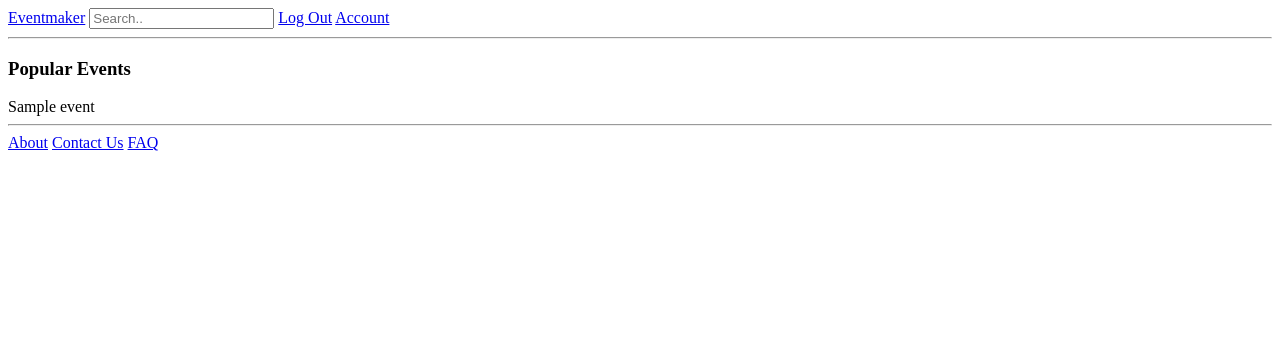
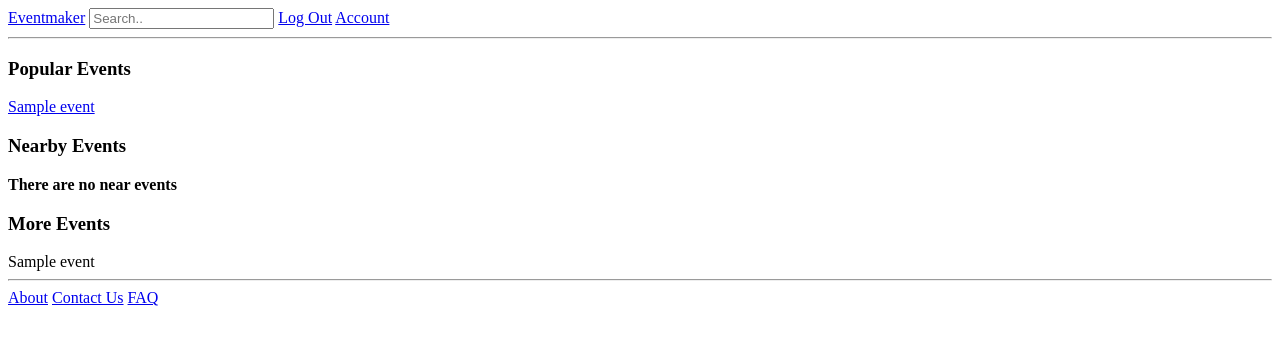
Before and after one commit to erenoezveren/eventmaker, a Django app: page /eventmaker/ in a window 1280 px wide. Shown: the top 345 px of the page. Run offline with Django 3.2, Linux system fonts and the light colour scheme; tables that the repository leaves empty hold one stand-in row (values such as "Sample post").

Commit message:
Basic Home + Event Pages

```diff
--- a/eventmakerapp/urls.py
+++ b/eventmakerapp/urls.py
@@ -6,4 +6,5 @@ app_name = 'eventmakerapp'
 urlpatterns = [
     path('', views.index, name='index'),
     path('about/', views.about, name="about"),
+    path('event/<event_name>', views.show_event, name='show_event'),
 ]
--- a/eventmakerapp/views.py
+++ b/eventmakerapp/views.py
@@ -8,6 +8,7 @@ from django.contrib.auth.decorators import login_required
 from django.contrib.auth import logout
 
 from eventmakerapp.models import Event
+from eventmakerapp.models import Comment
 from eventmakerapp.forms import EventForm
 
 # Create your views here.
@@ -15,8 +16,8 @@ def index(request):
     #Home page
 
     Popular_Events = Event.objects.order_by("-likes")[:5]
-    More_Events = Event.objects.order_by("-likes")[:5]
-    Nearby_Events = Event.objects.extra(where=["location='glasgow'"])
+    More_Events = Event.objects.order_by("-title")[:5] #can be changed to other form of sorting
+    Nearby_Events = Event.objects.extra(where=["location='Glasgow'"])[:5] #Need to get users location
 
     context_dict = {}
     context_dict["popular"] = Popular_Events
@@ -34,6 +35,24 @@ def about(request):
     response = render(request, 'eventmaker/about.html',context=context_dict)
     return response
 
+
+def show_event(request, event_name):
+    context_dict = {}
+
+    try:
+        eventObj = Event.objects.get(title=event_name)
+        commentsObj = Comment.objects.filter(event = eventObj)
+
+        context_dict["event"] = eventObj
+        context_dict["comments"] = commentsObj
+
+    except Event.DoesNotExist:
+        context_dict["title"] = None
+        context_dict["comments"] = None
+
+    return render(request, 'eventmaker/event.html', context=context_dict)
+
+
 def register(request):
 
     return
--- a/templates/eventmaker/index.html
+++ b/templates/eventmaker/index.html
@@ -4,13 +4,34 @@
 {% load staticfiles %}
 
 	{% block body_block %}
+
 		<h3>Popular Events</h3>
 		{% if popular %}
 			{% for event in popular %}
-				{{ event.title }}
+			<a href="{% url 'eventmakerapp:show_event' event.title %}">{{ event.title }}</a>
 			{% endfor %}
 		{% else %}
 			<strong>There are no liked events</strong>
 		{% endif %}
 
+
+		<h3>Nearby Events</h3>
+		{% if near %}
+			{% for event in near %}
+				{{ event.title }}
+			{% endfor %}
+		{% else %}
+			<strong>There are no near events</strong>
+		{% endif %}
+
+
+		<h3>More Events</h3>
+		{% if more %}
+			{% for event in more %}
+				{{ event.title }}
+			{% endfor %}
+		{% else %}
+			<strong>There are no more events</strong>
+		{% endif %}
+
 	{% endblock %}
```
Also changed, not shown: templates/eventmaker/event.html (added, +27 -0 lines).
